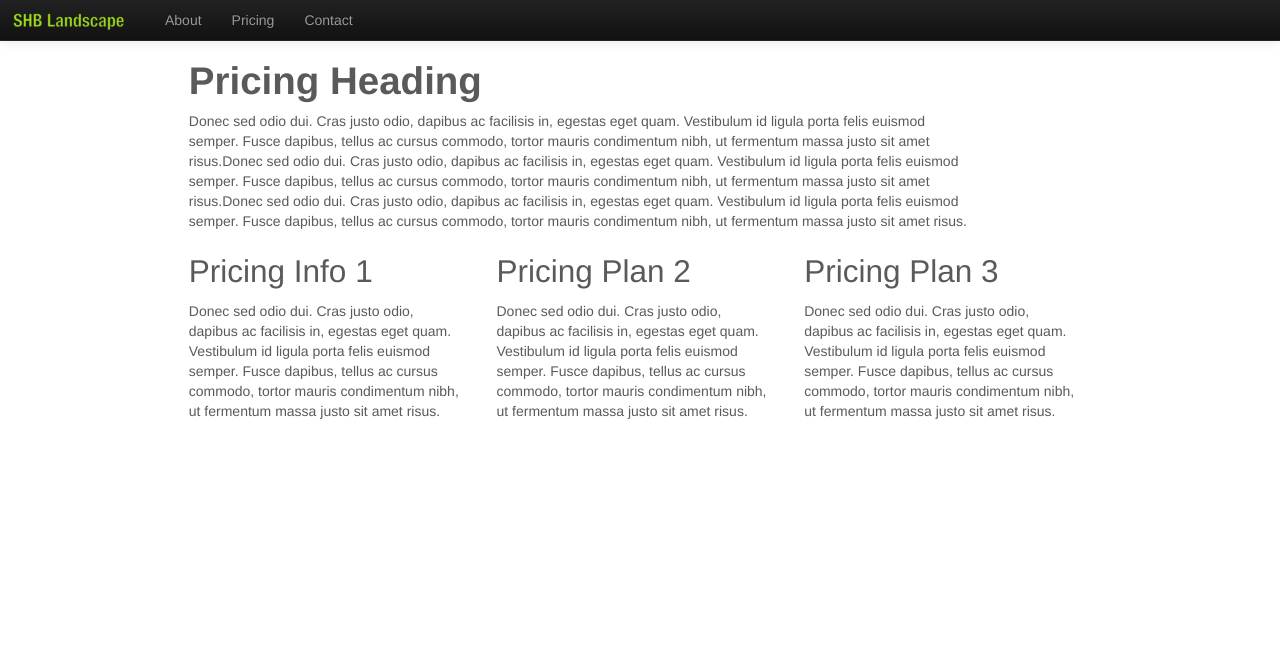
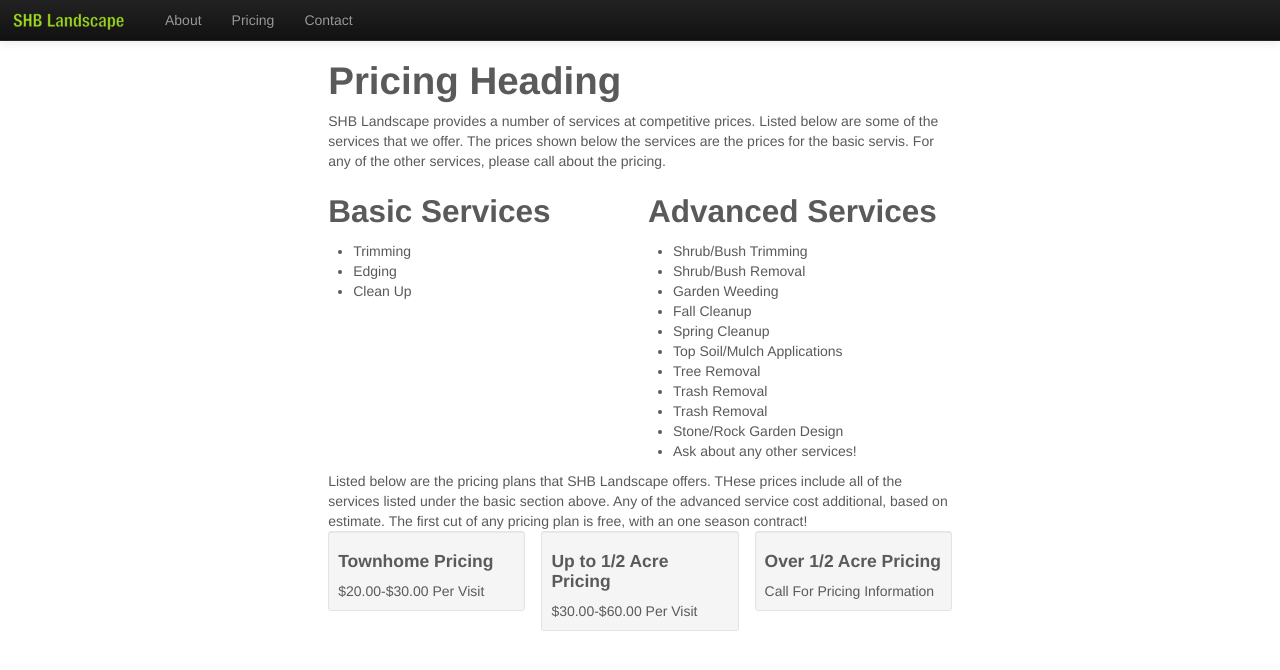
Before and after one commit to ronsanzone/Jekyll-Site-Layout, a Jekyll site: the page built from pricing/index.md, in a window 1280 px wide and 900 px high. Shown: the top 670 px of the window. Built offline with Jekyll 4.4.1, drawn with Linux system fonts in a browser that asks for light colours; nearby versions of some CDN libraries; Markdown is read by kramdown in place of the engine named in the settings.

Commit message:
astarted pricing page

```diff
--- a/_layouts/information.html
+++ b/_layouts/information.html
@@ -4,7 +4,7 @@ layout: navigation
 
 <div id="infoWrapper">
     <div class="row-fluid">
-        <div class="span8 offset2">
+        <div class="span6 offset3">
             {{ content }}
         </div>
     </div>
--- a/pricing/index.md
+++ b/pricing/index.md
@@ -2,27 +2,62 @@
 layout: information
 ---
 
-<div class="container marketing">
-    <div class="row">
-        <div class="span8">
+<div class="row-fluid">
+        <div class="span12">
             <h1>Pricing Heading</h1>
             <p>
-                Donec sed odio dui. Cras justo odio, dapibus ac facilisis in, egestas eget quam. Vestibulum id ligula porta felis euismod semper. Fusce dapibus, tellus ac cursus commodo, tortor mauris condimentum nibh, ut fermentum massa justo sit amet risus.Donec sed odio dui. Cras justo odio, dapibus ac facilisis in, egestas eget quam. Vestibulum id ligula porta felis euismod semper. Fusce dapibus, tellus ac cursus commodo, tortor mauris condimentum nibh, ut fermentum massa justo sit amet risus.Donec sed odio dui. Cras justo odio, dapibus ac facilisis in, egestas eget quam. Vestibulum id ligula porta felis euismod semper. Fusce dapibus, tellus ac cursus commodo, tortor mauris condimentum nibh, ut fermentum massa justo sit amet risus.
+                SHB Landscape provides a number of services at competitive prices.
+                Listed below are some of the services that we offer. The prices
+                shown below the services are the prices for the basic servis. For
+                any of the other services, please call about the pricing.
             </p>
         </div>
+</div>
+<div class="row-fluid">
+    <div class="span6">
+        <h2>Basic Services</h2>
+        <ul>
+            <li>Trimming</li>
+            <li>Edging</li>
+            <li>Clean Up</li>
+        </ul>
     </div>
-    <div class="row">
-        <div class="span3">
-            <h2>Pricing Info 1</h2>
-            <p>Donec sed odio dui. Cras justo odio, dapibus ac facilisis in, egestas eget quam. Vestibulum id ligula porta felis euismod semper. Fusce dapibus, tellus ac cursus commodo, tortor mauris condimentum nibh, ut fermentum massa justo sit amet risus.</p>
-        </div>
-        <div class="span3">
-            <h2>Pricing Plan 2</h2>
-            <p>Donec sed odio dui. Cras justo odio, dapibus ac facilisis in, egestas eget quam. Vestibulum id ligula porta felis euismod semper. Fusce dapibus, tellus ac cursus commodo, tortor mauris condimentum nibh, ut fermentum massa justo sit amet risus.</p>
-        </div>
-        <div class="span3">
-            <h2>Pricing Plan 3</h2>
-            <p>Donec sed odio dui. Cras justo odio, dapibus ac facilisis in, egestas eget quam. Vestibulum id ligula porta felis euismod semper. Fusce dapibus, tellus ac cursus commodo, tortor mauris condimentum nibh, ut fermentum massa justo sit amet risus.</p>
-        </div>
+    <div class="span6">
+        <h2>Advanced Services</h2>
+        <ul>
+            <li>Shrub/Bush Trimming</li>
+            <li>Shrub/Bush Removal</li>
+            <li>Garden Weeding</li>
+            <li>Fall Cleanup</li>
+            <li>Spring Cleanup</li>
+            <li>Top Soil/Mulch Applications</li>
+            <li>Tree Removal</li>
+            <li>Trash Removal</li>
+            <li>Trash Removal</li>
+            <li>Stone/Rock Garden Design</li>
+            <li>Ask about any other services!</li>
+        </ul>
     </div>
 </div>
+<div class="row-fluid">
+    <div class="span12">
+        Listed below are the pricing plans that SHB Landscape offers. THese prices
+        include all of the services listed under the basic section above. Any of
+        the advanced service cost additional, based on estimate. The first cut of
+        any pricing plan is free, with an one season contract!
+    </div>
+</div>
+<div class="row-fluid">
+        <div class="span4 well well-small">
+            <h4>Townhome Pricing</h4>
+            $20.00-$30.00 Per Visit
+        </div>
+        <div class="span4 well well-small">
+            <h4>Up to 1/2 Acre Pricing</h4>
+            $30.00-$60.00 Per Visit
+        </div>
+        <div class="span4 well well-small">
+            <h4>Over 1/2 Acre Pricing</h4>
+            Call For Pricing Information
+        </div>
+</div>
```
Also changed, not shown: about/index.md (+12 -17 lines), index.md (+15 -0 lines), 1 other file.
